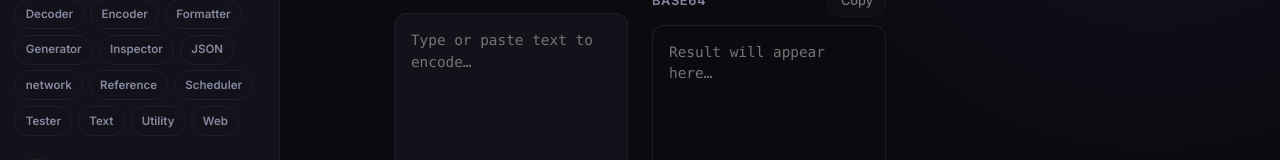
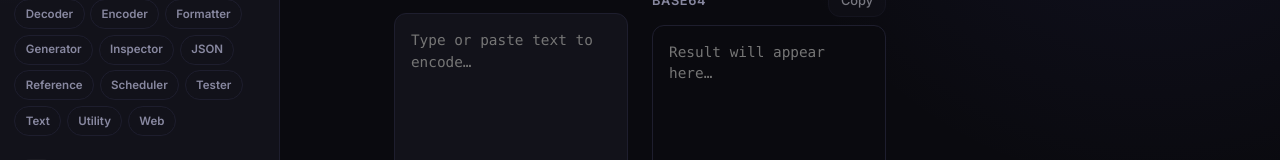
Before and after one commit to dragoncowkarma/dev-toolkit, a React (Vite) app: page /#/base64 in a window 1280 px wide. Shown: the part 248-408 px from the top of the page. Built offline with nearby package versions, Linux system fonts and the light colour scheme.

Commit message:
fix(dns): use canonical tool category (#377)

```diff
--- a/src/tools/dns-packet-parser/meta.js
+++ b/src/tools/dns-packet-parser/meta.js
@@ -4,6 +4,6 @@ export default {
   title: 'DNS Packet Parser',
   description: 'Decode raw DNS wireformat packets locally from hexadecimal or Base64 input.',
   icon: '◈',
-  category: 'network',
+  category: 'Decoder',
   keywords: ['dns', 'packet', 'wireformat', 'rfc 1035', 'network'],
 };
```
